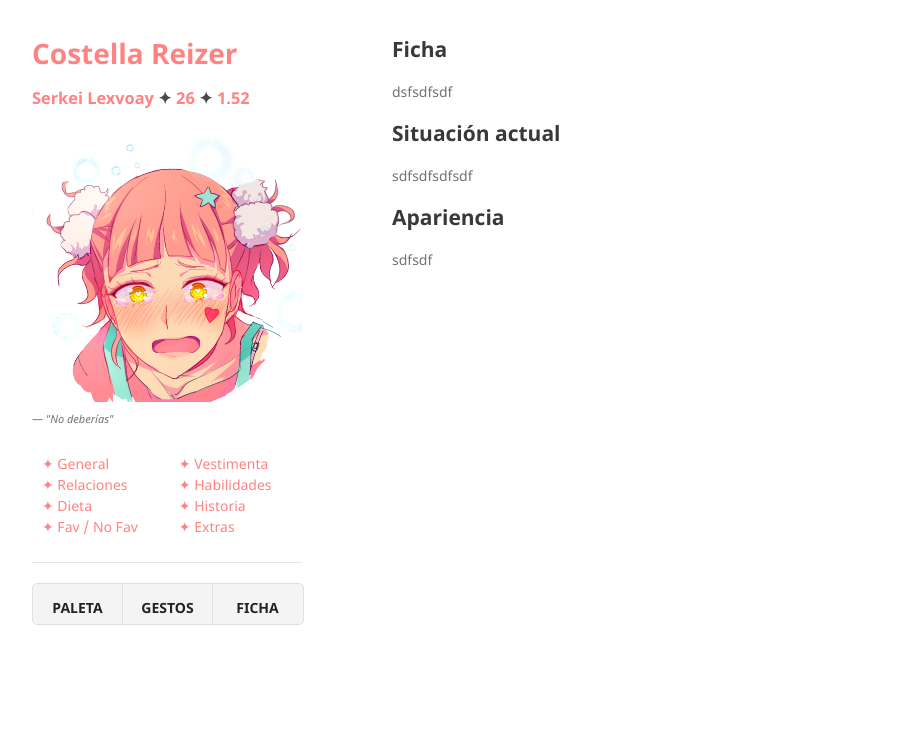
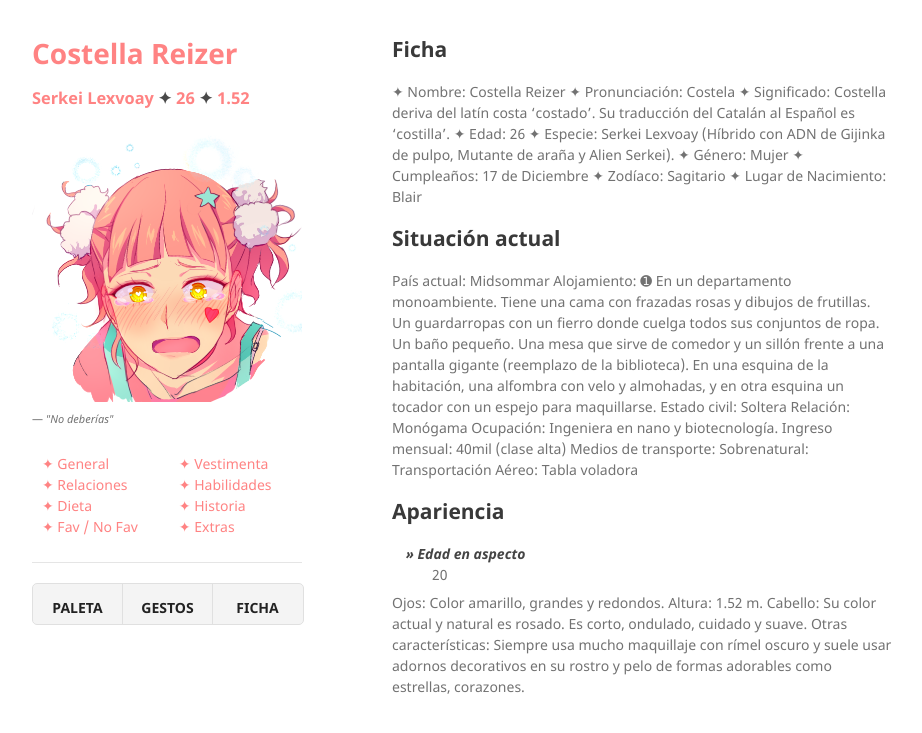
Before and after one commit to BlairSander/costella, a Jekyll site: the page built from general.md, in a window 1280 px wide. Shown: the top 733 px of the page, without its empty margins (178-1100 px from the left). Built offline with Jekyll 4.4.1, drawn with Linux system fonts in a browser that asks for light colours; our own code applies the rules of GitHub Pages for plain Markdown files.

Commit message:
Update general.md

```diff
--- a/general.md
+++ b/general.md
@@ -3,11 +3,33 @@ layout: default
 ---
 ## Ficha
 
-dsfsdfsdf
+✦ Nombre: Costella Reizer
+✦ Pronunciación: Costela
+✦ Significado: Costella deriva del latín costa 'costado'. Su traducción del Catalán al Español es 'costilla'.
+✦ Edad: 26
+✦ Especie: Serkei Lexvoay (Híbrido con ADN de Gijinka de pulpo, Mutante de araña y Alien Serkei).
+✦ Género: Mujer
+✦ Cumpleaños: 17 de Diciembre
+✦ Zodíaco: Sagitario
+✦ Lugar de Nacimiento: Blair
 
 ## Situación actual
 
-sdfsdfsdfsdf
+País actual: Midsommar
+Alojamiento: ➊ En un departamento monoambiente. Tiene una cama con frazadas rosas y dibujos de frutillas. Un guardarropas con un fierro donde cuelga todos sus conjuntos de ropa. Un baño pequeño. Una mesa que sirve de comedor y un sillón frente a una pantalla gigante (reemplazo de la biblioteca). En una esquina de la habitación, una alfombra con velo y almohadas, y en otra esquina un tocador con un espejo para maquillarse.
+Estado civil: Soltera
+Relación: Monógama
+Ocupación: Ingeniera en nano y biotecnología.
+Ingreso mensual: 40mil (clase alta)
+Medios de transporte:
+Sobrenatural: Transportación
+Aéreo: Tabla voladora
+
 ## Apariencia
 
-sdfsdf
+<dt>Edad en aspecto</dt>
+<dd>20</dd>
+Ojos: Color amarillo, grandes y redondos.
+Altura: 1.52 m.
+Cabello: Su color actual y natural es rosado. Es corto, ondulado, cuidado y suave.
+Otras características: Siempre usa mucho maquillaje con rímel oscuro y suele usar adornos decorativos en su rostro y pelo de formas adorables como estrellas, corazones.
```
